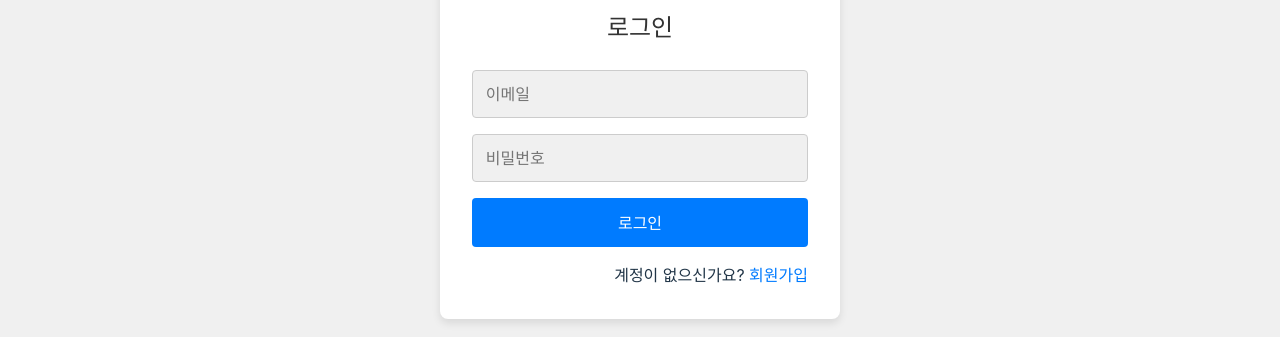
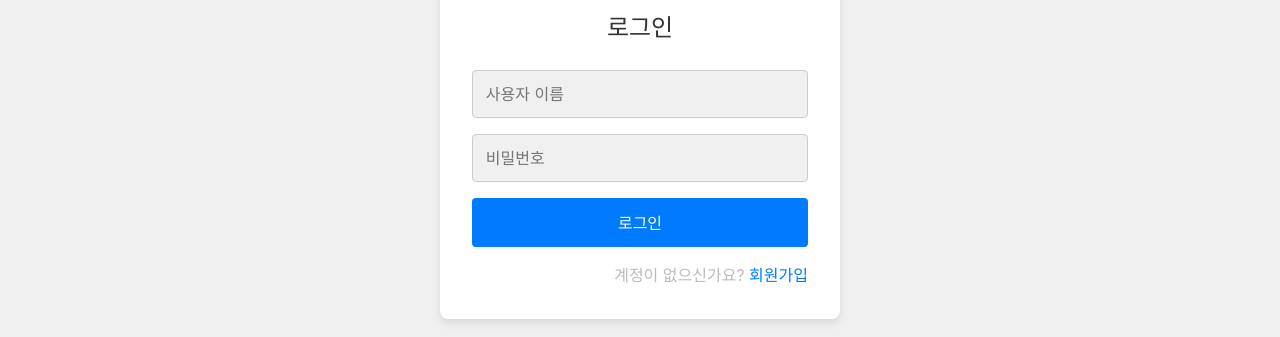
Before and after one commit to ampersandor/cotopia-frontend, a React (Vite) app: page /login in a window 1280 px wide. Shown: the part 328-665 px from the top of the page. Built offline with nearby package versions, Linux system fonts and the light colour scheme.

Commit message:
feat: realized authentication feature with signup and login

```diff
--- a/package.json
+++ b/package.json
@@ -10,6 +10,7 @@
     "preview": "vite preview"
   },
   "dependencies": {
+    "axios": "^1.7.9",
     "react": "^18.3.1",
     "react-chartjs-2": "^5.2.0",
     "react-dom": "^18.3.1",
--- /dev/null
+++ b/src/api/auth.jsx
@@ -0,0 +1,22 @@
+import axios from 'axios';
+
+export const login = async (username, password) => {
+  try {
+    const response = await axios.post('/api/auth/login', { username, password });
+    const { token } = response.data;
+    localStorage.setItem('token', token);
+    axios.defaults.headers.common['Authorization'] = `Bearer ${token}`;
+    return response.data;
+  } catch (error) {
+    throw error.response?.data?.message || '로그인에 실패했습니다';
+  }
+};
+
+export const signup = async (userData) => {
+  try {
+    const response = await axios.post('/api/auth/signup', userData);
+    return response.data;
+  } catch (error) {
+    throw error.response?.data?.message || '회원가입에 실패했습니다';
+  }
+};
--- a/src/components/Login.jsx
+++ b/src/components/Login.jsx
@@ -1,6 +1,7 @@
-import React from 'react';
+import React, { useState } from 'react';
 import { useForm } from 'react-hook-form';
-import { Link } from 'react-router-dom';
+import { Link, useNavigate } from 'react-router-dom';
+import { login } from '../api/auth';
 import {
     Container,
     Form,
@@ -12,6 +13,10 @@ import {
 } from '../styles/AuthStyles';
 
 const Login = () => {
+    const navigate = useNavigate();
+    const [error, setError] = useState('');
+    const [isLoading, setIsLoading] = useState(false);
+
     const {
         register,
         handleSubmit,
@@ -20,10 +25,14 @@ const Login = () => {
 
     const onSubmit = async (data) => {
         try {
-            console.log(data);
-            // API 호출 로직 구현
+            setIsLoading(true);
+            setError('');
+            await login(data.username, data.password);
+            navigate('/'); // 로그인 성공 시 홈으로 이동
         } catch (error) {
-            console.error('Login error:', error);
+            setError(error.toString());
+        } finally {
+            setIsLoading(false);
         }
     };
 
@@ -32,18 +41,21 @@ const Login = () => {
             <Form onSubmit={handleSubmit(onSubmit)}>
                 <Title>로그인</Title>
 
+                {error && <ErrorMessage>{error}</ErrorMessage>}
+
                 <Input
-                    {...register("email", {
-                        required: "이메일을 입력해주세요",
-                        pattern: {
-                            value: /^[A-Z0-9._%+-]+@[A-Z0-9.-]+\.[A-Z]{2,}$/i,
-                            message: "올바른 이메일 형식이 아닙니다"
+                    {...register("username", {
+                        required: "사용자 이름을 입력해주세요",
+                        minLength: {
+                            value: 3,
+                            message: "사용자 이름은 최소 3자 이상이어야 합니다"
                         }
                     })}
-                    type="email"
-                    placeholder="이메일"
+                    type="text"
+                    placeholder="사용자 이름"
+                    disabled={isLoading}
                 />
-                {errors.email && <ErrorMessage>{errors.email.message}</ErrorMessage>}
+                {errors.username && <ErrorMessage>{errors.username.message}</ErrorMessage>}
 
                 <Input
                     {...register("password", {
@@ -51,10 +63,13 @@ const Login = () => {
                     })}
                     type="password"
                     placeholder="비밀번호"
+                    disabled={isLoading}
                 />
                 {errors.password && <ErrorMessage>{errors.password.message}</ErrorMessage>}
 
-                <Button type="submit">로그인</Button>
+                <Button type="submit" disabled={isLoading}>
+                    {isLoading ? '로그인 중...' : '로그인'}
+                </Button>
 
                 <LinkText>
                     계정이 없으신가요? <Link to="/signup">회원가입</Link>
--- a/src/components/Signup.jsx
+++ b/src/components/Signup.jsx
@@ -1,6 +1,7 @@
-import React from 'react';
+import React, { useState } from 'react';
 import { useForm } from 'react-hook-form';
-import { Link } from 'react-router-dom';
+import { Link, useNavigate } from 'react-router-dom';
+import { signup } from '../api/auth';
 import {
     Container,
     Form,
@@ -12,6 +13,10 @@ import {
 } from '../styles/AuthStyles';
 
 const Signup = () => {
+    const navigate = useNavigate();
+    const [error, setError] = useState('');
+    const [isLoading, setIsLoading] = useState(false);
+
     const {
         register,
         handleSubmit,
@@ -21,10 +26,18 @@ const Signup = () => {
 
     const onSubmit = async (data) => {
         try {
-            console.log(data);
-            // API 호출 로직 구현
+            setIsLoading(true);
+            setError('');
+            await signup({
+                username: data.username,
+                email: data.email,
+                password: data.password
+            });
+            navigate('/login'); // 회원가입 성공 시 로그인 페이지로 이동
         } catch (error) {
-            console.error('Signup error:', error);
+            setError(error.toString());
+        } finally {
+            setIsLoading(false);
         }
     };
 
@@ -32,6 +45,8 @@ const Signup = () => {
         <Container>
             <Form onSubmit={handleSubmit(onSubmit)}>
                 <Title>회원가입</Title>
+
+                {error && <ErrorMessage>{error}</ErrorMessage>}
 
                 <Input
                     {...register("username", {
@@ -42,6 +57,7 @@ const Signup = () => {
                         }
                     })}
                     placeholder="사용자 이름"
+                    disabled={isLoading}
                 />
                 {errors.username && <ErrorMessage>{errors.username.message}</ErrorMessage>}
 
@@ -55,6 +71,7 @@ const Signup = () => {
                     })}
                     type="email"
                     placeholder="이메일"
+                    disabled={isLoading}
                 />
                 {errors.email && <ErrorMessage>{errors.email.message}</ErrorMessage>}
 
@@ -68,6 +85,7 @@ const Signup = () => {
                     })}
                     type="password"
                     placeholder="비밀번호"
+                    disabled={isLoading}
                 />
                 {errors.password && <ErrorMessage>{errors.password.message}</ErrorMessage>}
 
@@ -79,10 +97,13 @@ const Signup = () => {
                     })}
                     type="password"
                     placeholder="비밀번호 확인"
+                    disabled={isLoading}
                 />
                 {errors.passwordConfirm && <ErrorMessage>{errors.passwordConfirm.message}</ErrorMessage>}
 
-                <Button type="submit">가입하기</Button>
+                <Button type="submit" disabled={isLoading}>
+                    {isLoading ? '가입 중...' : '가입하기'}
+                </Button>
 
                 <LinkText>
                     이미 계정이 있으신가요? <Link to="/login">로그인</Link>
--- a/src/styles/AuthStyles.jsx
+++ b/src/styles/AuthStyles.jsx
@@ -68,7 +68,7 @@ export const Title = styled.h2`
 export const LinkText = styled.p`
   text-align: right;
   margin-top: 1rem;
-
+  color: #bbb;
   a {
     color: #007bff;
     text-decoration: none;
```
Also changed, not shown: 1 other file (tests, documents, lock files or other folders).
